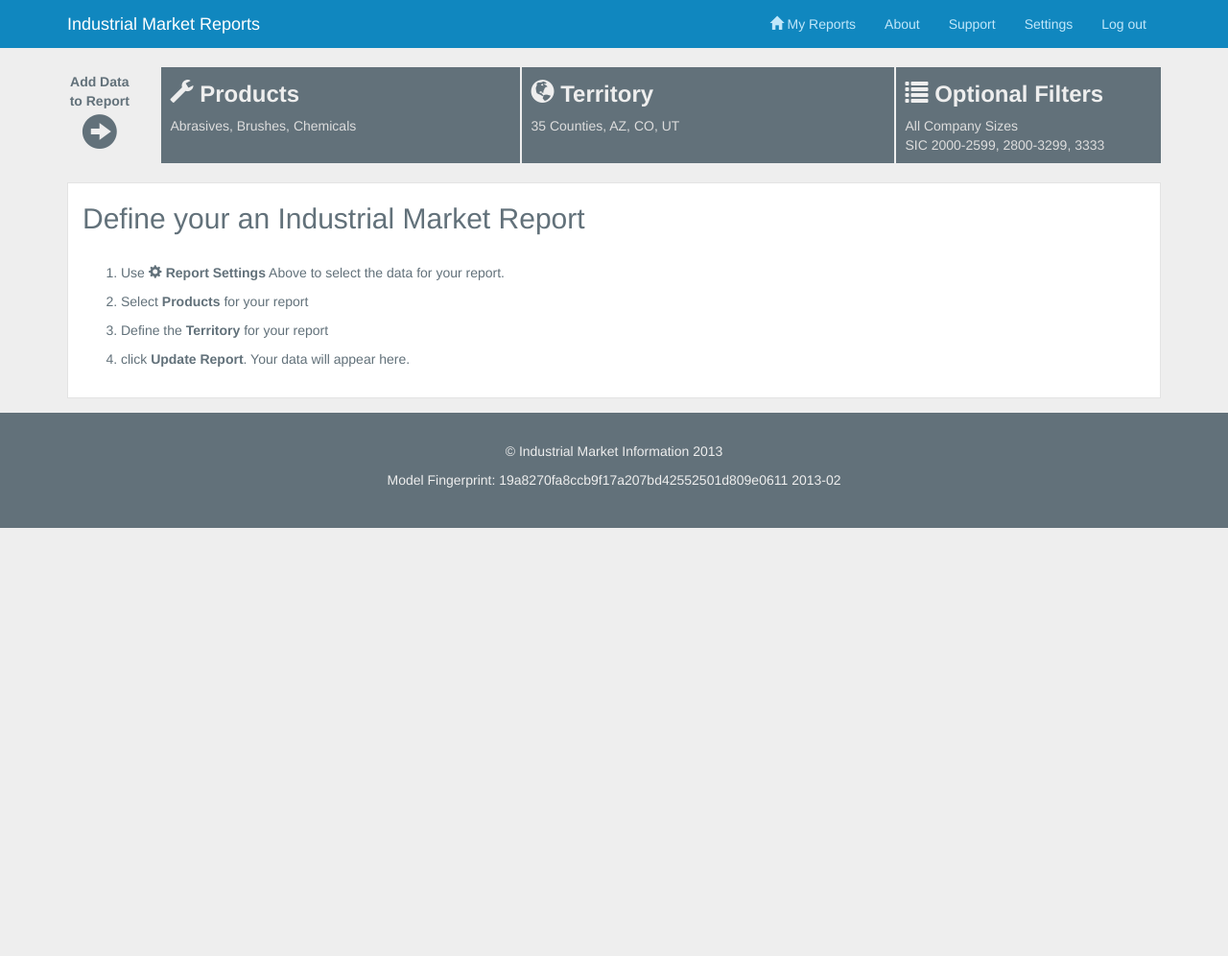
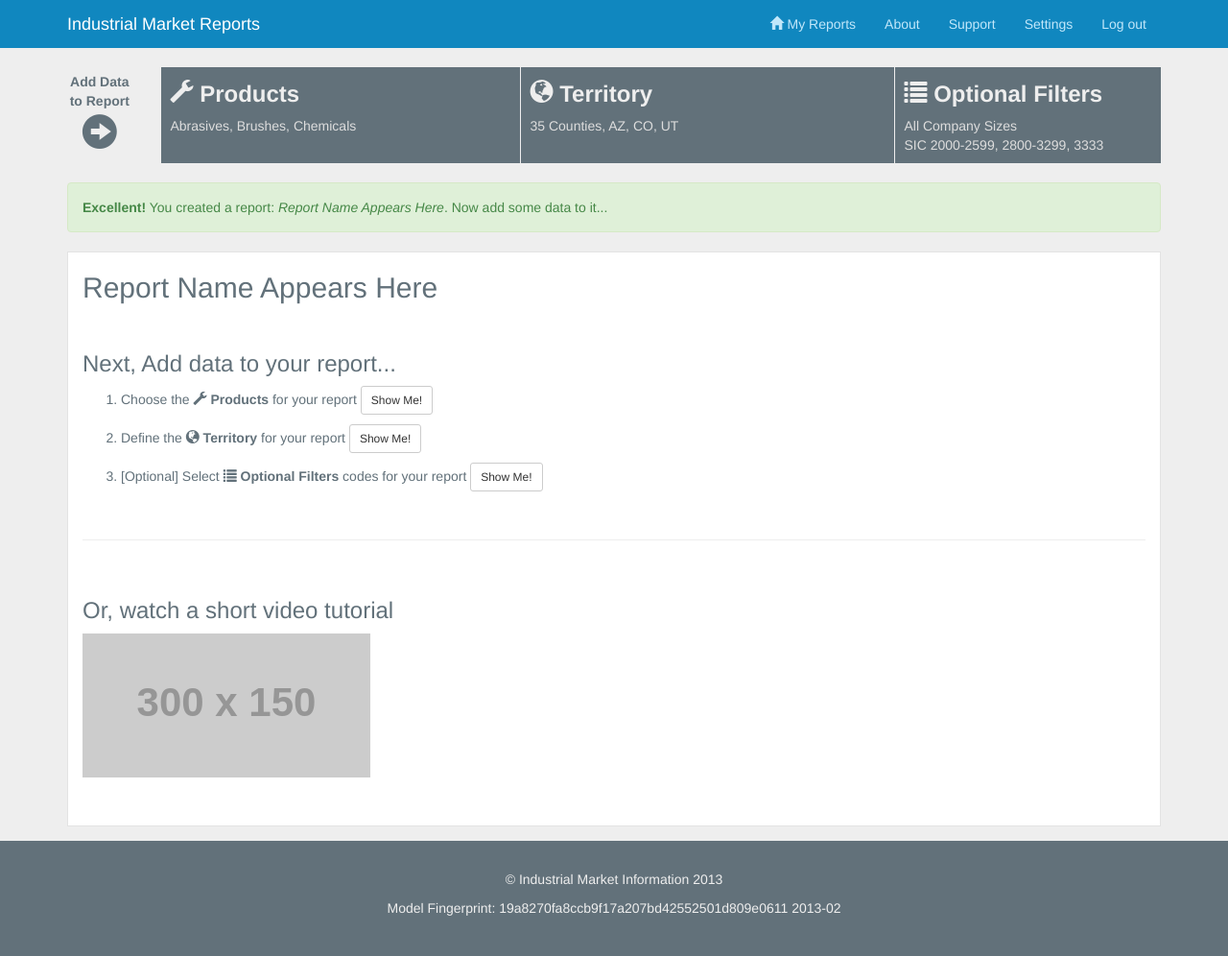
Before and after one commit to saintsjd/imi-ui, a Jekyll site: the page built from new.html, in a window 1280 px wide. Shown: the whole page at 96% size. Built offline with Jekyll 4.4.1, drawn with Linux system fonts in a browser that asks for light colours; Markdown is read by kramdown in place of the engine named in the settings; before the commit the page ends 900 px from its top, so only the background shows below that.

Commit message:
better intro text on new page

```diff
--- a/_includes/filters.html
+++ b/_includes/filters.html
@@ -12,13 +12,13 @@
         <p class="hidden-xs">Abrasives, Brushes, Chemicals</p>
       </a>
     </div>
-    <div class="col-xs-4" style="padding-right:1px;padding-left:1px;">
+    <div class="col-xs-4" style="padding-right:1px;padding-left:0;">
       <a href="#" class="filter-btn" id="territory-filter-btn">
         <h3><span class="glyphicon glyphicon-globe"></span> Territory</h3>
         <p class="hidden-xs">35 Counties, AZ, CO, UT</p>
       </a>
     </div>
-    <div class="col-xs-3" style="padding-left:1px;">
+    <div class="col-xs-3" style="padding-left:0;">
       <a href="#" class="filter-btn" id="optional-filter-btn">
         <h3><span class="glyphicon glyphicon-list"></span> Optional Filters</h3>
         <p class="hidden-xs">All Company Sizes<br>SIC 2000-2599, 2800-3299, 3333</p>
@@ -31,7 +31,7 @@
     <div id="product-filter" class="filter">
       <div class="row">
         <div class="col-sm-6">
-          <h4>Choose Products for your Report:</h4>
+          <h3>Choose Products for your Report:</h3>
           <form role="form">
             <div class="form-group">
               <label class="sr-only" for="exampleInputEmail1">Search</label>
@@ -46,7 +46,7 @@
           </form>
         </div>
         <div class="col-sm-6">
-          <h4>Included in the report:</h4>
+          <h3>Included in the report:</h3>
           <h4><span class="label label-primary">Abrasives x</span> </h4>
           <h4><span class="label label-primary">Chemicals x</span> </h4>
           <h4><span class="label label-primary">Brushes x</span></h4>
@@ -56,7 +56,7 @@
     <div id="territory-filter" class="filter">
       <div class="row">
         <div class="col-sm-6">
-          <h4>Choose Territory for your Report:</h4>
+          <h3>Choose Territory for your Report:</h3>
           <form role="form">
             <div class="form-group">
               <label class="sr-only" for="exampleInputEmail1">Search</label>
@@ -71,7 +71,7 @@
           </form>
         </div>
         <div class="col-sm-6">
-          <h4>Included in the report:</h4>
+          <h3>Included in the report:</h3>
           <h4><span class="label label-primary">US - Arizona - Pima x</span></h4>
           <h4><span class="label label-primary">US - Arizona - Maricopa x</span></h4>
           <h4><span class="label label-primary">US - Colorado - Boulder x</span></h4>
@@ -82,7 +82,7 @@
     <div id="optional-filter" class="filter">
       <div class="row">
         <div class="col-sm-6">
-          <h4>Choose Customer Segments:</h4>
+          <h3>Choose Customer Segments:</h3>
           <form role="form">
             <div class="form-group">
               <div class="btn-group" data-toggle="buttons">
@@ -105,7 +105,7 @@
           </form>
         </div>
         <div class="col-sm-6">
-          <h4>Included in the report:</h4>
+          <h3>Included in the report:</h3>
           <h4><span class="label label-primary">1200-1399 x</span></h4>
           <h4><span class="label label-primary">1500 x</span></h4>
           <h4><span class="label label-primary">2000-3999 x</span></h4>
@@ -115,7 +115,7 @@
       <hr>
       <div class="row">
         <div class="col-sm-6">
-          <h4>Choose Company Sizes:</h4>
+          <h3>Choose Company Sizes:</h3>
           <div class="checkbox">
             <label>
               <input type="checkbox" value="">
@@ -160,7 +160,7 @@
           </div>
         </div>
         <div class="col-sm-6">
-          <h4>Included in the report:</h4>
+          <h3>Included in the report:</h3>
           <p>All company sizes</p>
         </div>
 
--- a/css/main.css
+++ b/css/main.css
@@ -78,16 +78,16 @@ margin-bottom: 20px;
 }
 
 .filter-btn:hover {
-  background-color: #aaa;
+  background-color: #7f8f98;
 }
 
 .filter-btn.active {
-  background-color: #ccc;
+  background-color: #c0c8cc;
 }
-.filter-btn:hover h3, .filter-btn.active h3 {
+.filter-btn.active h3 {
   color: #62717a;
 }
-.filter-btn:hover p, .filter-btn.active p {
+.filter-btn.active p {
   color: #62717a;
 }
 
@@ -103,7 +103,7 @@ margin-bottom: 20px;
 
 .filter {
   display :none;
-  background-color: #ccc;
+  background-color: #c0c8cc;
   padding: 9px 19px 19px;
   color:  #62717a;
   border-left: 1px solid #e3e3e3;
@@ -113,6 +113,7 @@ margin-bottom: 20px;
 .filter a {
 color: #62717a;
 }
+
 
 #report-sections-nav {
   margin: 0 0 10px 0;
--- a/js/app.js
+++ b/js/app.js
@@ -37,5 +37,21 @@ $(function(){
     });
 
 
+    $("#showme-product").click(function(){
+        $("#product-filter-btn").fadeTo( "slow", 0.10,function(){
+            $("#product-filter-btn").fadeTo( "slow", 1.0 );
+        });
+    });
+    $("#showme-territory").click(function(){
+        $("#territory-filter-btn").fadeTo( "slow", 0.10,function(){
+            $("#territory-filter-btn").fadeTo( "slow", 1.0 );
+        });
+    });
+    $("#showme-optional").click(function(){
+        $("#optional-filter-btn").fadeTo( "slow", 0.10,function(){
+            $("#optional-filter-btn").fadeTo( "slow", 1.0 );
+        });
+    });
+
     return '\'Allo \'Allo!';
 });
--- a/new.html
+++ b/new.html
@@ -6,26 +6,38 @@ title: Your New Jekyll Site
 
 {% include filters.html %}
 
+<div class="alert alert-success">
+  <strong>Excellent!</strong> You created a report: <i>Report Name Appears Here</i>. Now add some data to it...
+</div>
+
+
 <div class="section">
 
-<h2>Define your an Industrial Market Report</h2>
+<h2>Report Name Appears Here</h2>
+
+<br>
+<h3>Next, Add data to your report...</h3>
+
+<ol>
+  <li>
+    <p>Choose the <strong><span class="glyphicon glyphicon-wrench"></span> Products</strong> for your report <a href="#" class="btn btn-default btn-sm" id="showme-product">Show Me!</a></p>
+  </li>
+  <li>
+    <p>Define the <strong><span class="glyphicon glyphicon-globe"></span> Territory</strong> for your report <a href="#" class="btn btn-default btn-sm"  id="showme-territory">Show Me!</a></p>
+  </li>
+  <li>
+    <p>[Optional] Select <strong><span class="glyphicon glyphicon-list"></span> Optional Filters</strong> codes for your report <a href="#" class="btn btn-default btn-sm" id="showme-optional">Show Me!</a></p>
+  </li>
+</ol>
+<br>
+<hr>
+<br>
+<h3>Or, watch a short video tutorial</h3>
+<p>
+    <img src="http://placehold.it/300x150" alt="...">
+</p>
 
 <br>
 
-<ol>
-  <li>
-    <p>Use <strong><span class="glyphicon glyphicon-cog"></span> Report Settings</strong> Above to select the data for your report.</p>
-  </li>
-  <li>
-    <p>Select <strong>Products</strong> for your report</p>
-  </li>
-  <li>
-    <p>Define the <strong>Territory</strong> for your report</p>
-  </li>
-  <li>
-    <p>click <strong>Update Report</strong>. Your data will appear here.</p>
-  </li>
-</ol>
 </div>
-
 </div>
```
